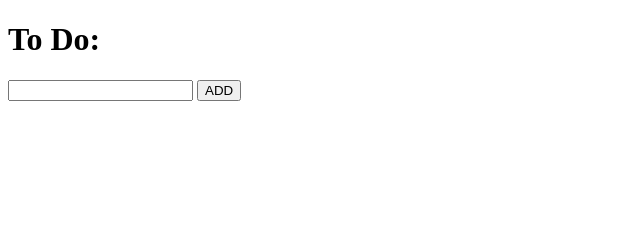
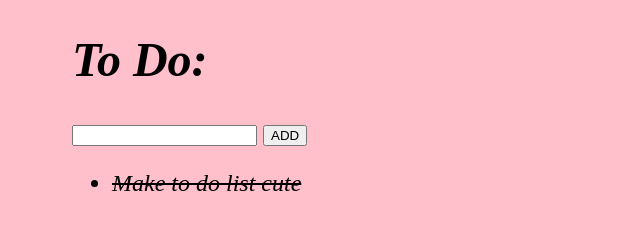
Before and after one commit to seanmena/to-do-list, a plain HTML site: page index.html in a window 1280 px wide. Shown: the whole page, without its empty margins (0-640 px from the left). Drawn offline with Linux system fonts and the light colour scheme.

Commit message:
added some stylz

```diff
--- a/index.html
+++ b/index.html
@@ -5,6 +5,18 @@
     <meta http-equiv="X-UA-Compatible" content="IE=edge" />
     <meta name="viewport" content="width=device-width, initial-scale=1.0" />
     <title>Document</title>
+    <style>
+      html {
+        background-color: pink;
+        color: black;
+        font-style: italic;
+        font-size: 24px;
+        padding-left: 5%;
+      }
+      .loading-todo {
+        text-decoration: line-through;
+      }
+    </style>
   </head>
   <body>
     <h1>To Do:</h1>
@@ -12,7 +24,9 @@
     <input id="task" type="text" />
     <button id="button">ADD</button>
 
-    <ul id="list"></ul>
+    <ul id="list">
+      <li class="loading-todo">Make to do list cute</li>
+    </ul>
 
     <script src="/script.js"></script>
   </body>
```
